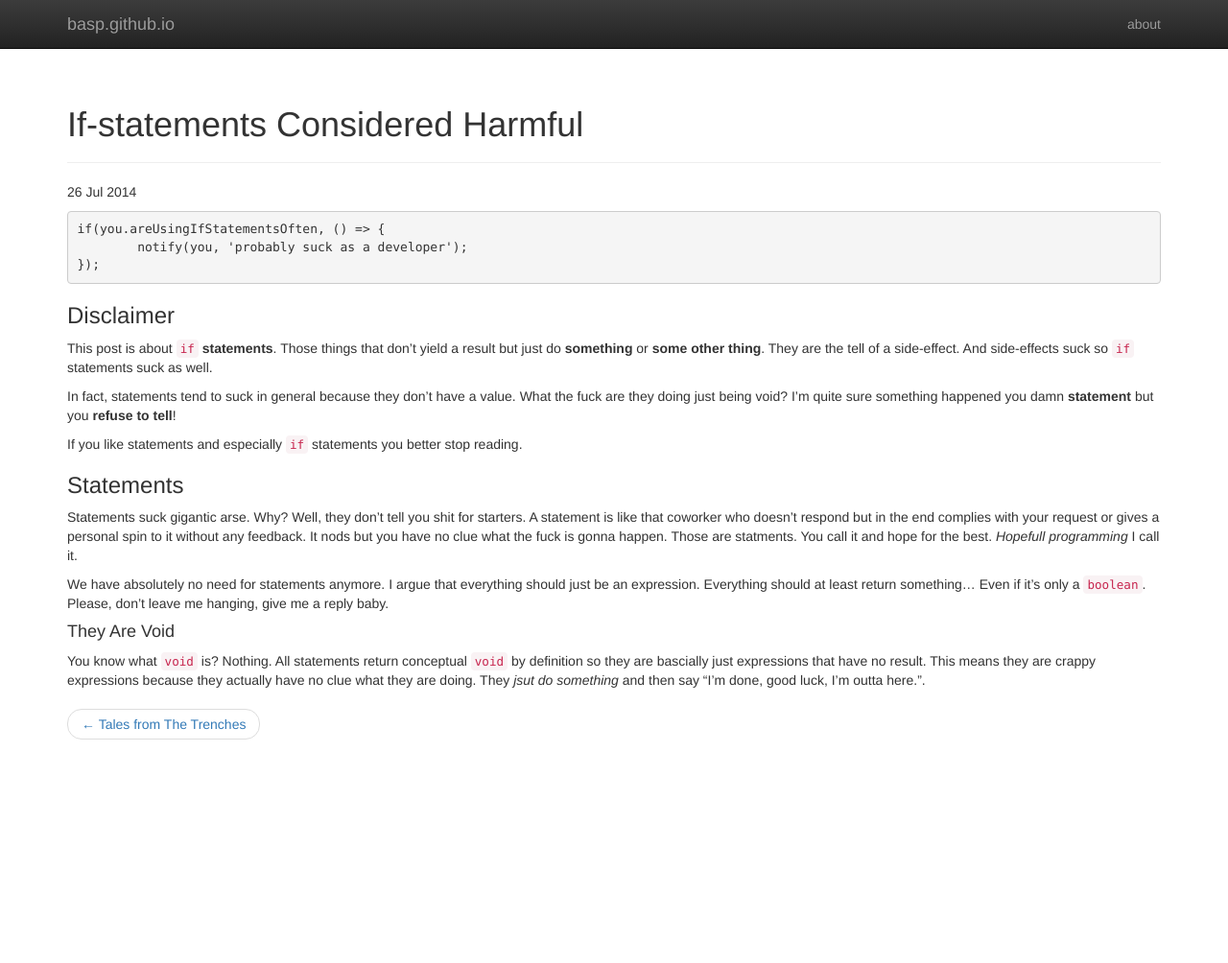
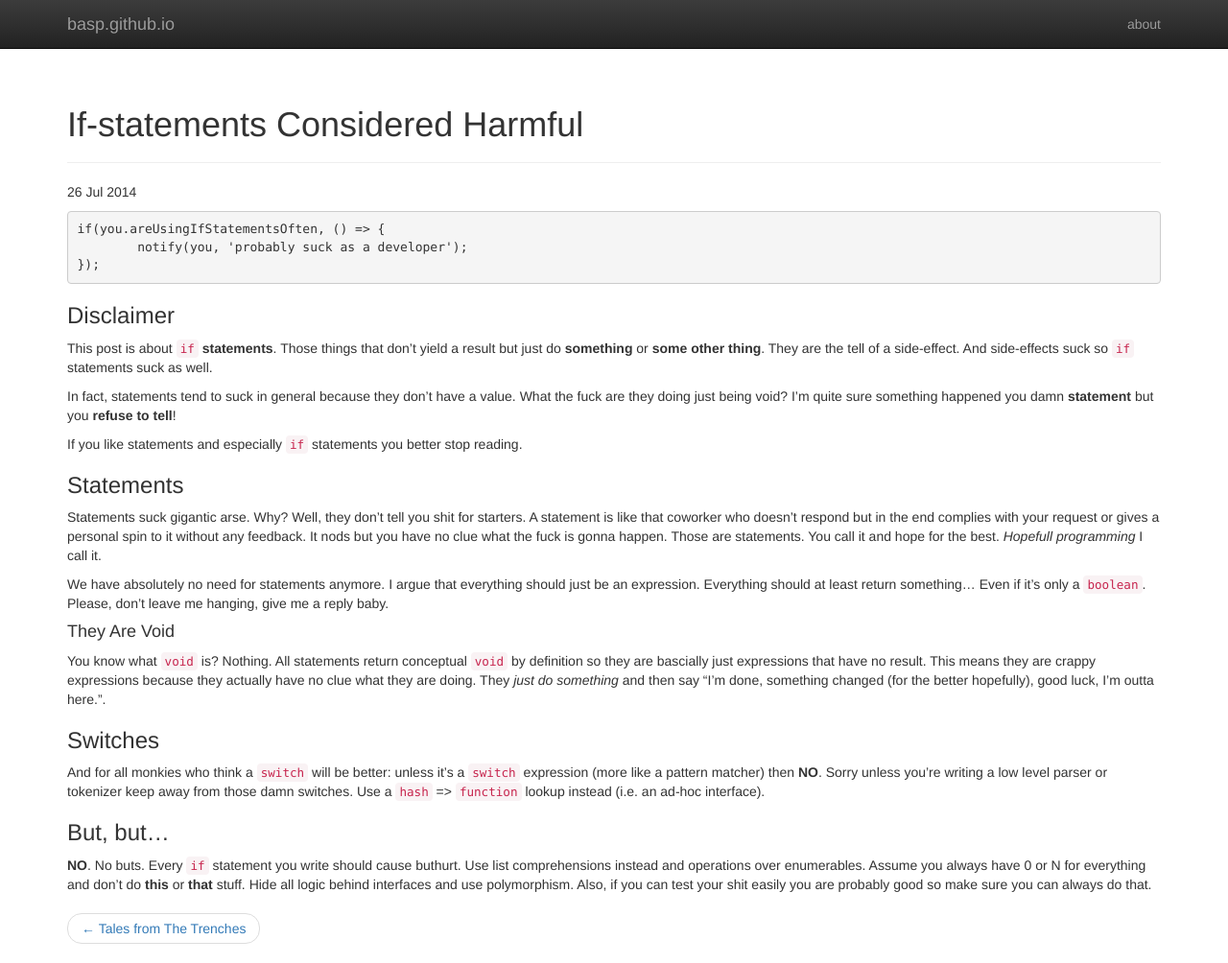
Before and after one commit to basp/basp.github.io, a Jekyll site: the page built from _posts/2014-07-26-if-statements-considered-harmful.md, in a window 1280 px wide and 1004 px high. Shown: the whole window at 96% size. Built offline with Jekyll 4.4.1, drawn with Linux system fonts in a browser that asks for light colours; nearby versions of some CDN libraries; Markdown is read by kramdown in place of the engine named in the settings.

Commit message:
More ranting

````diff
--- a/_posts/2014-07-26-if-statements-considered-harmful.md
+++ b/_posts/2014-07-26-if-statements-considered-harmful.md
@@ -15,9 +15,15 @@ In fact, statements tend to suck in general because they don't have a value. Wha
 If you like statements and especially ```if``` statements you better stop reading.
 
 ### Statements
-Statements suck gigantic arse. Why? Well, they don't tell you shit for starters. A  statement is like that coworker who doesn't respond but in the end complies with your request or gives a personal spin to it without any feedback. It nods but you have no clue what the fuck is gonna happen. Those are statments. You call it and hope for the best.  _Hopefull programming_ I call it.
+Statements suck gigantic arse. Why? Well, they don't tell you shit for starters. A  statement is like that coworker who doesn't respond but in the end complies with your request or gives a personal spin to it without any feedback. It nods but you have no clue what the fuck is gonna happen. Those are statements. You call it and hope for the best.  _Hopefull programming_ I call it.
 
 We have absolutely no need for statements anymore. I argue that everything should just be an expression. Everything should at least return something... Even if it's only a ```boolean```. Please, don't leave me hanging, give me a reply baby.
 
 #### They Are Void
-You know what ```void``` is? Nothing. All statements return conceptual ```void``` by definition so they are bascially just expressions that have no result. This means they are crappy expressions because they actually have no clue what they are doing. They _jsut do something_ and then say "I'm done, good luck, I'm outta here.".
+You know what ```void``` is? Nothing. All statements return conceptual ```void``` by definition so they are bascially just expressions that have no result. This means they are crappy expressions because they actually have no clue what they are doing. They _just do something_ and then say "I'm done, something changed (for the better hopefully), good luck, I'm outta here.".
+
+### Switches
+And for all monkies who think a ```switch``` will be better: unless it's a ```switch``` expression (more like a pattern matcher)  then __NO__. Sorry unless you're writing a low level parser or tokenizer keep away from those damn switches. Use a ```hash``` => ```function``` lookup instead (i.e. an ad-hoc interface).
+
+### But, but...
+__NO__. No buts. Every ```if``` statement you write should cause buthurt. Use list comprehensions instead and operations over enumerables. Assume you always have 0 or N for everything and don't do __this__ or __that__ stuff. Hide all logic behind interfaces and use polymorphism. Also, if you can test your shit easily you are probably good so make sure you can always do that.
````
